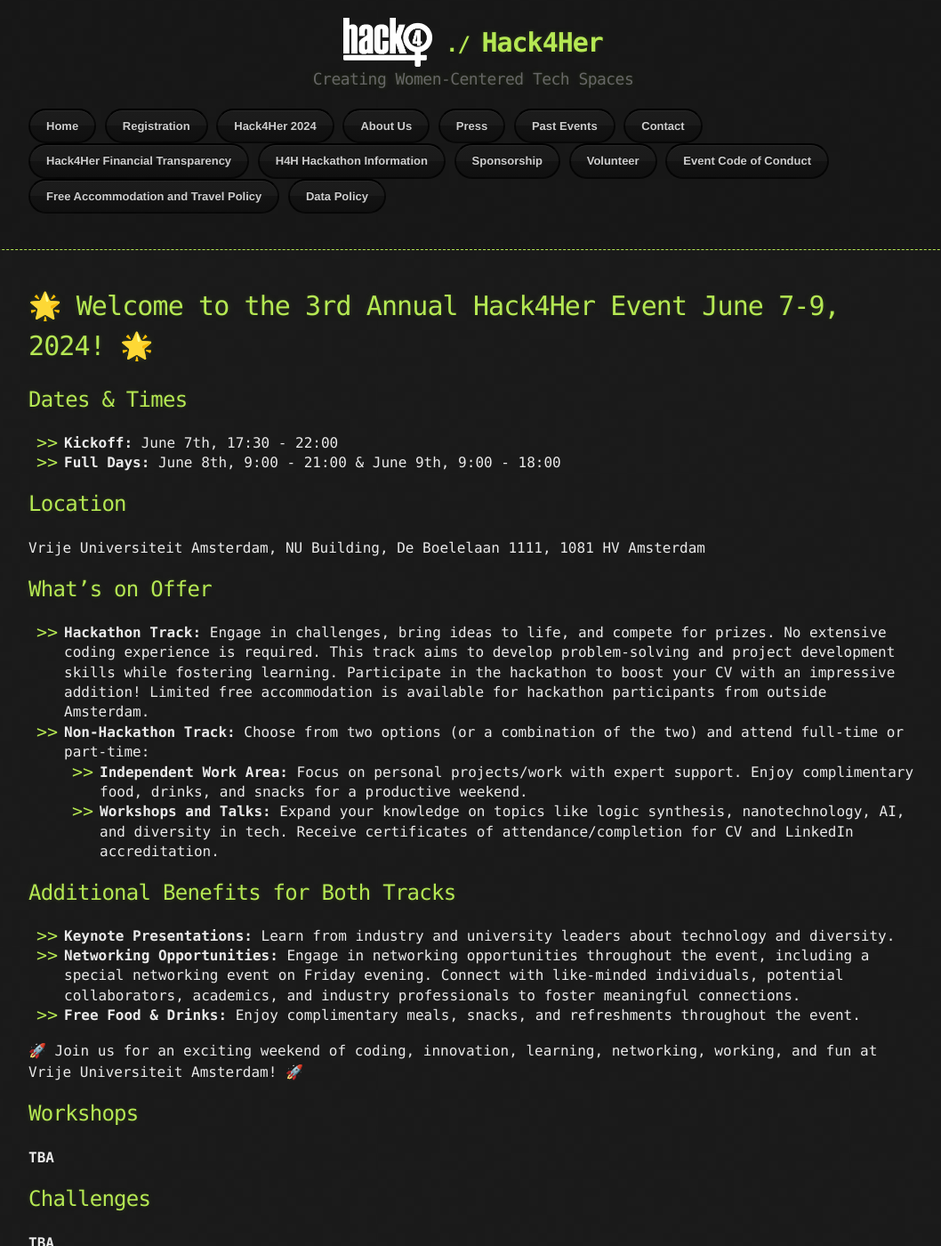
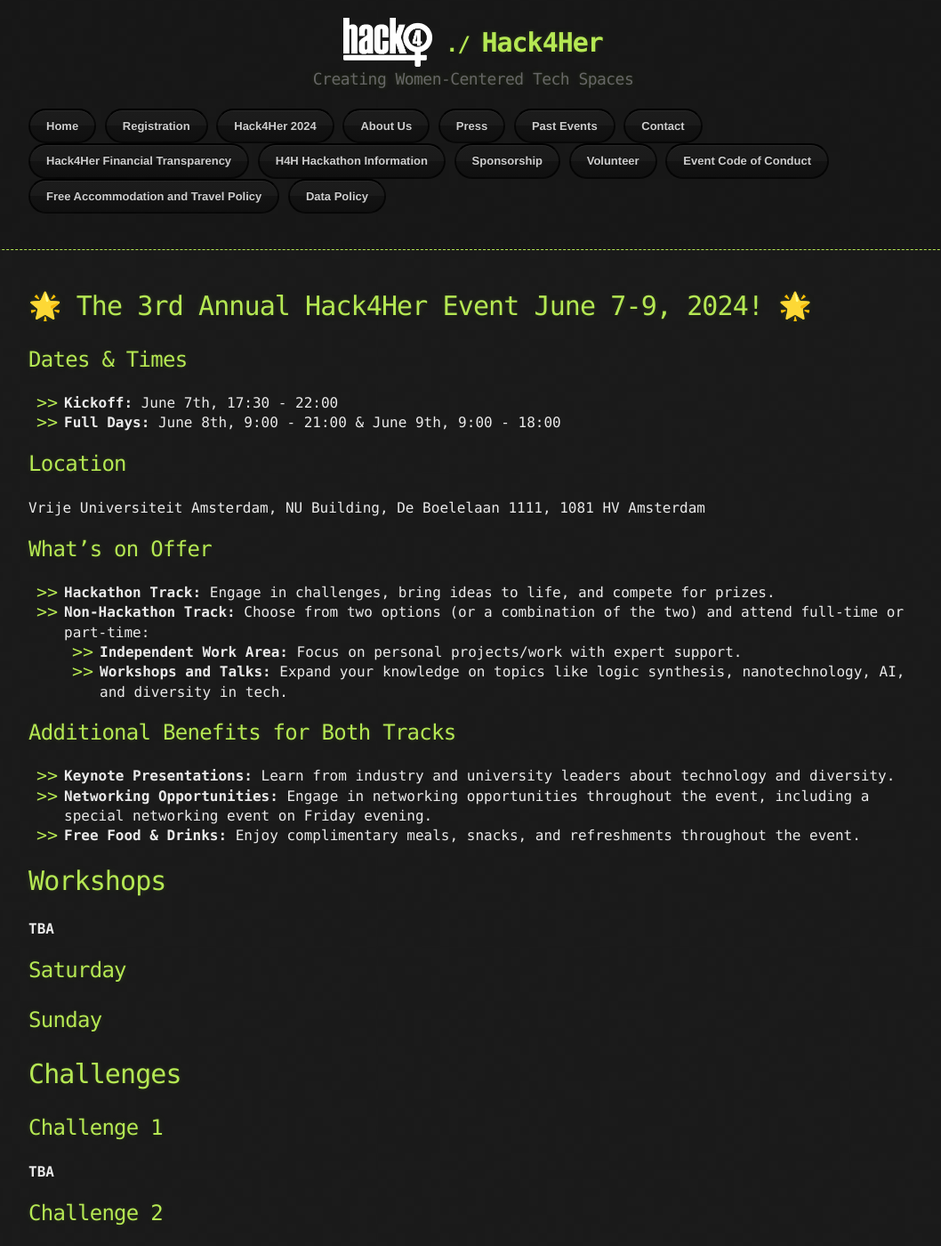
Before and after one commit to hack4her/hack4her.github.io, a Jekyll site: the page built from 2024_event.md, in a window 1280 px wide and 1400 px high. Shown: the whole window at 89% size, without its empty margins (108-1166 px from the left). Built offline with Jekyll 4.4.1, drawn with Linux system fonts in a browser that asks for light colours; our own code applies the rules of GitHub Pages for plain Markdown files; the repository's description, which GitHub fills in, is left out; some of the changed text lies outside the part shown.

Commit message:
Update 2024_event.md

```diff
--- a/2024_event.md
+++ b/2024_event.md
@@ -1,5 +1,5 @@
 
-# 🌟 Welcome to the 3rd Annual Hack4Her Event June 7-9, 2024! 🌟
+# 🌟 The 3rd Annual Hack4Her Event June 7-9, 2024! 🌟
 
 ## Dates & Times
 
@@ -10,28 +10,50 @@
 Vrije Universiteit Amsterdam, NU Building, De Boelelaan 1111, 1081 HV Amsterdam
 
 ## What's on Offer
-- **Hackathon Track:** Engage in challenges, bring ideas to life, and compete for prizes. No extensive coding experience is required. This track aims to develop problem-solving and project development skills while fostering learning. Participate in the hackathon to boost your CV with an impressive addition!  Limited free accommodation is available for hackathon participants from outside Amsterdam.
+- **Hackathon Track:** Engage in challenges, bring ideas to life, and compete for prizes.
 - **Non-Hackathon Track:** Choose from two options (or a combination of the two) and attend full-time or part-time:
-  - **Independent Work Area:** Focus on personal projects/work with expert support. Enjoy complimentary food, drinks, and snacks for a productive weekend.
-  - **Workshops and Talks:** Expand your knowledge on topics like logic synthesis, nanotechnology, AI, and diversity in tech. Receive certificates of attendance/completion for CV and LinkedIn accreditation.
+  - **Independent Work Area:** Focus on personal projects/work with expert support.
+  - **Workshops and Talks:** Expand your knowledge on topics like logic synthesis, nanotechnology, AI, and diversity in tech.
 
 ## Additional Benefits for Both Tracks
 - **Keynote Presentations:** Learn from industry and university leaders about technology and diversity.
-- **Networking Opportunities:** Engage in networking opportunities throughout the event, including a special networking event on Friday evening. Connect with like-minded individuals, potential collaborators, academics, and industry professionals to foster meaningful connections.
+- **Networking Opportunities:** Engage in networking opportunities throughout the event, including a special networking event on Friday evening.
 - **Free Food & Drinks:** Enjoy complimentary meals, snacks, and refreshments throughout the event.
 
-🚀 Join us for an exciting weekend of coding, innovation, learning, networking, working, and fun at Vrije Universiteit Amsterdam! 🚀
 
-## Workshops
+# Workshops
 **TBA**
 
-## Challenges
+## Saturday
+
+
+
+## Sunday
+
+# Challenges
+
+## Challenge 1
+**TBA**
+## Challenge 2
+**TBA**
+## Challenge 3
+**TBA**
+## Challenge 4
 **TBA**
 
-## Prizes
-More information coming soon ...
+# Prizes
+More information is coming soon ...
 
-## Questions?
+## Challenge 1
+**TBA**
+## Challenge 2
+**TBA**
+## Challenge 3
+**TBA**
+## Challenge 4
+**TBA**
+
+# Questions?
 Please do not hesitate to contact us [here](mailto:hack4her2024@gmail.com) if you have any questions or comments.
 
 [back](./)
```
